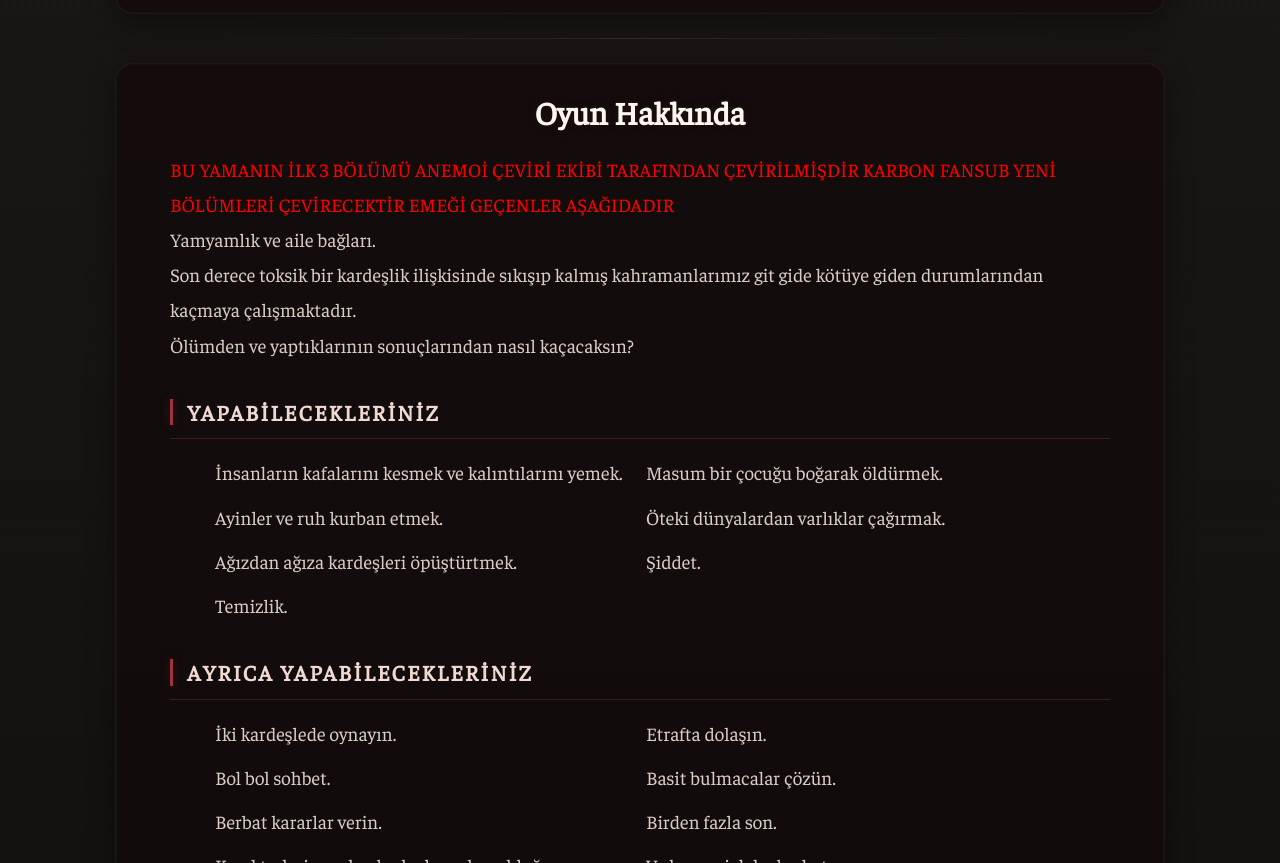
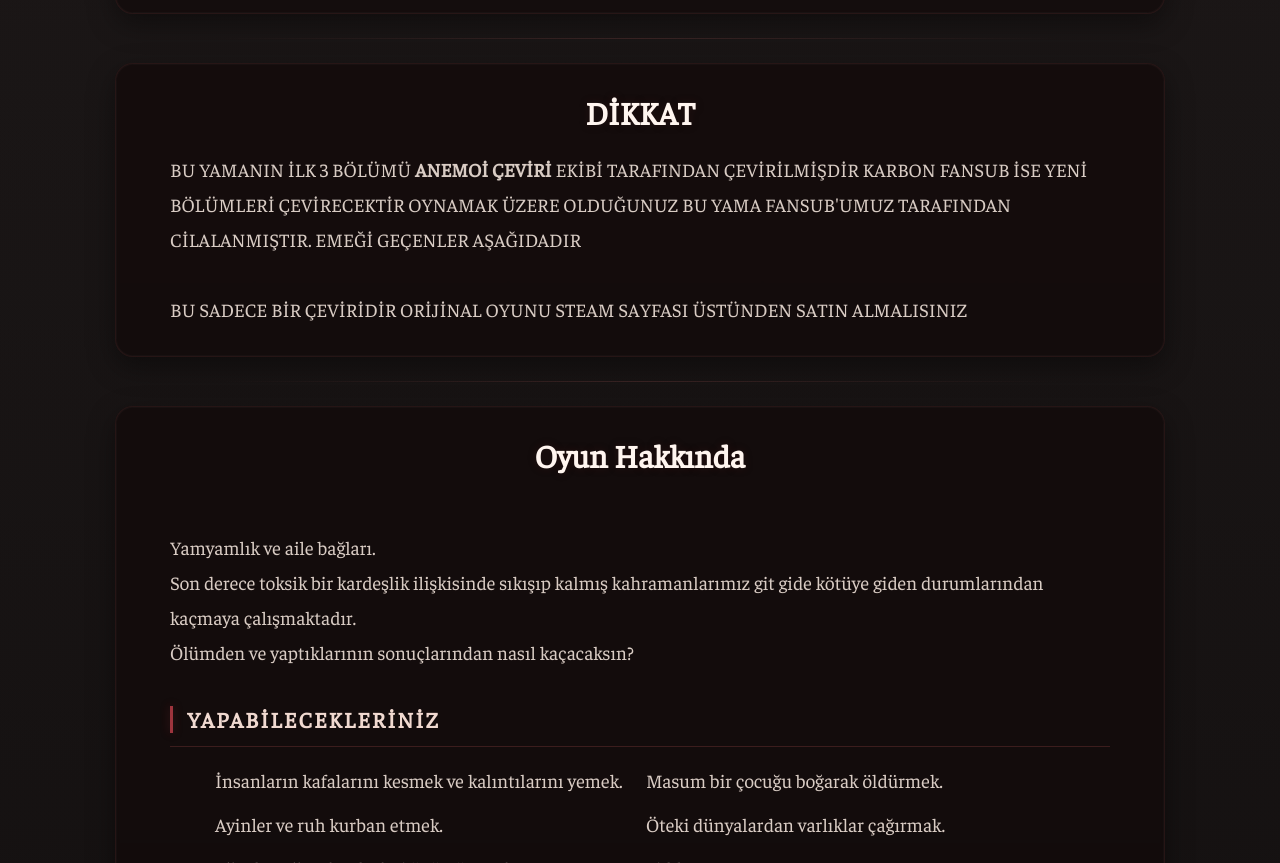
Before and after one commit to Shilller/KarBonFansub, a plain HTML site: page projeler/andy-ve-leyleyin-tabutu/index.html in a window 1280 px wide. Shown: the part 1203-2066 px from the top of the page. Drawn offline with nearby package versions, Linux system fonts and the light colour scheme; a script that the page names is missing.

Commit message:
Add files via upload

```diff
--- a/projeler/andy-ve-leyleyin-tabutu/index.html
+++ b/projeler/andy-ve-leyleyin-tabutu/index.html
@@ -427,15 +427,31 @@
 
         <div class="line"></div>
 
+        <div class="section-box">
+          <h2 class="section-title">DİKKAT</h2>
+          <div class="description-text">
+            BU YAMANIN İLK 3 BÖLÜMÜ
+            <a
+              href="https://steamcommunity.com/sharedfiles/filedetails/?l=latam&id=3509743661"
+              target="_blank"
+              ><b>ANEMOİ ÇEVİRİ</b></a
+            >
+            EKİBİ TARAFINDAN ÇEVİRİLMİŞDİR KARBON FANSUB İSE YENİ BÖLÜMLERİ
+            ÇEVİRECEKTİR OYNAMAK ÜZERE OLDUĞUNUZ BU YAMA FANSUB'UMUZ TARAFINDAN
+            CİLALANMIŞTIR. EMEĞİ GEÇENLER AŞAĞIDADIR
+            <br />
+            <br />
+
+            BU SADECE BİR ÇEVİRİDİR ORİJİNAL OYUNU STEAM SAYFASI ÜSTÜNDEN SATIN
+            ALMALISINIZ
+          </div>
+        </div>
+
+        <div class="line"></div>
         <!-- AÇIKLAMA -->
         <div class="section-box">
           <h2 class="section-title">Oyun Hakkında</h2>
           <div class="description-text">
-            <span style="color: red">
-              BU YAMANIN İLK 3 BÖLÜMÜ ANEMOİ ÇEVİRİ EKİBİ TARAFINDAN
-              ÇEVİRİLMİŞDİR KARBON FANSUB YENİ BÖLÜMLERİ ÇEVİRECEKTİR EMEĞİ
-              GEÇENLER AŞAĞIDADIR
-            </span>
             <br />
             Yamyamlık ve aile bağları.<br />
             Son derece toksik bir kardeşlik ilişkisinde sıkışıp kalmış
```
